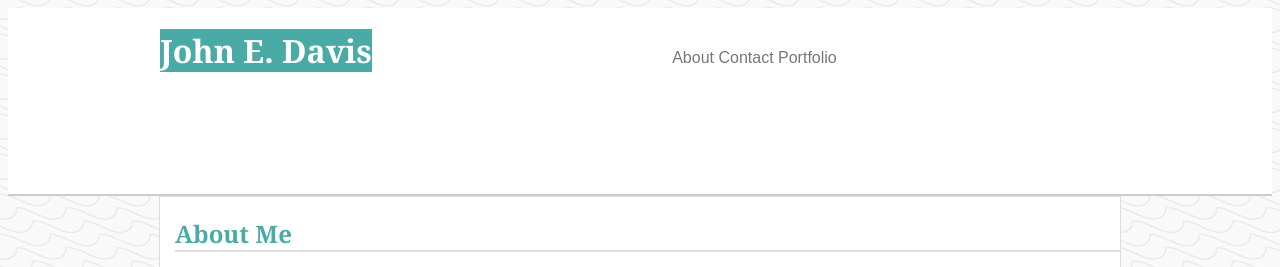
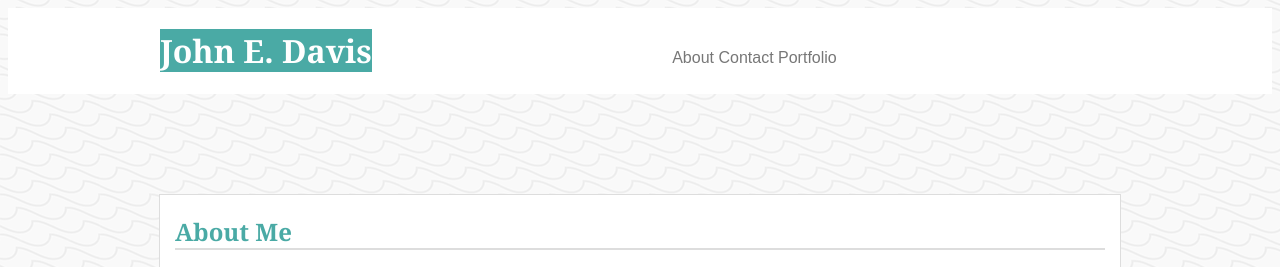
Before and after one commit to JEDavis624/JEDavis624_Portfolio, a plain HTML site: page index.html in a window 1280 px wide. Shown: the top 267 px of the page. Drawn offline with Linux system fonts and the light colour scheme; a script that the page names is missing.

Commit message:
fixed bottom border margins on h2 and removed bottom border from header....will fix later

```diff
--- a/assets/css/style.css
+++ b/assets/css/style.css
@@ -26,7 +26,6 @@ a {
 header {
     margin: 0;
     background-color: #ffffff;
-    border-bottom: solid 2px #cccccc;
 }
 
 
@@ -40,6 +39,7 @@ h2 {
     color: #4aaaa5;
     font-family: Georgia, 'Times New Roman', Times, serif;
     margin-left: 15px;
+    margin-right: 15px;
     border-bottom: solid 2px #dddddd;
 }
 
```
